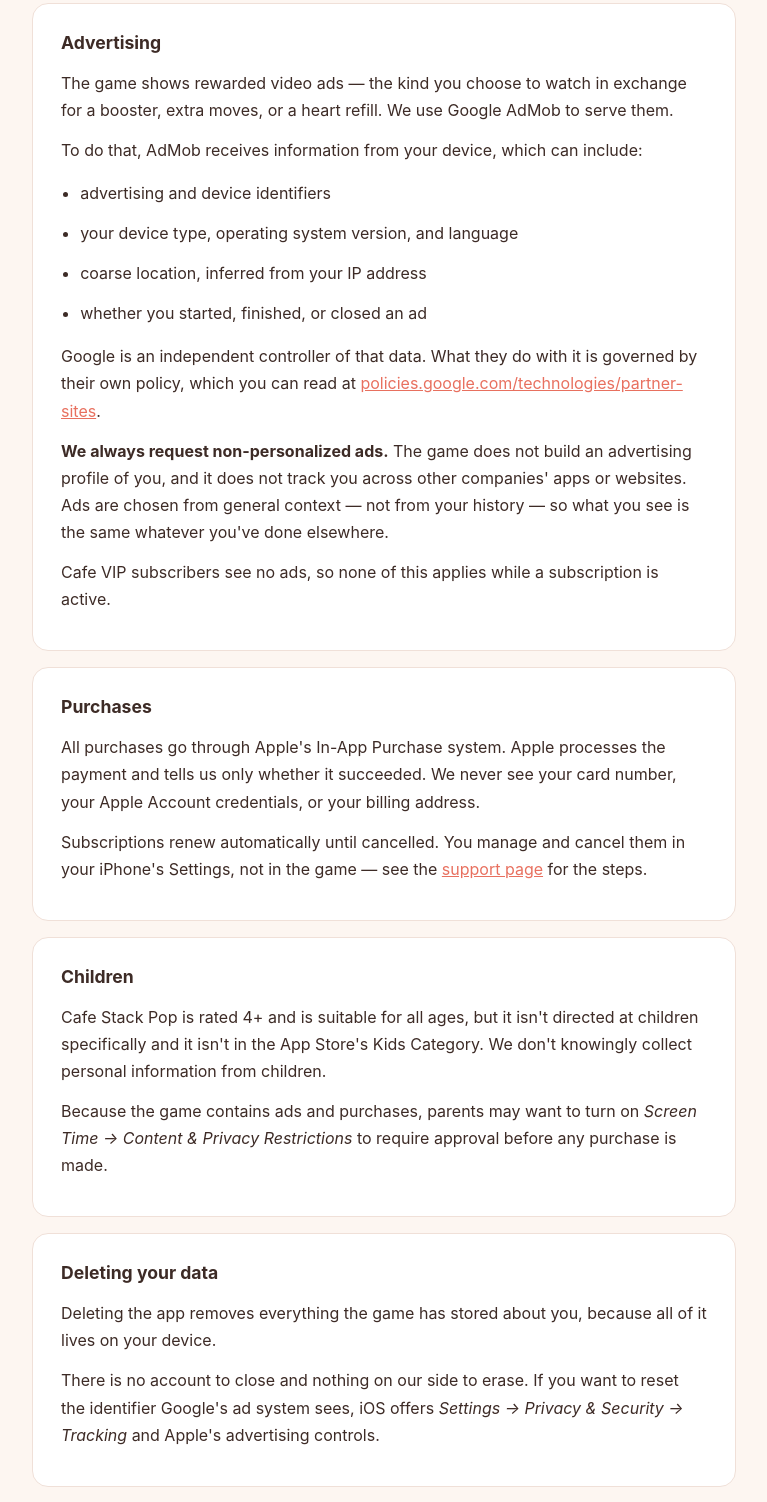
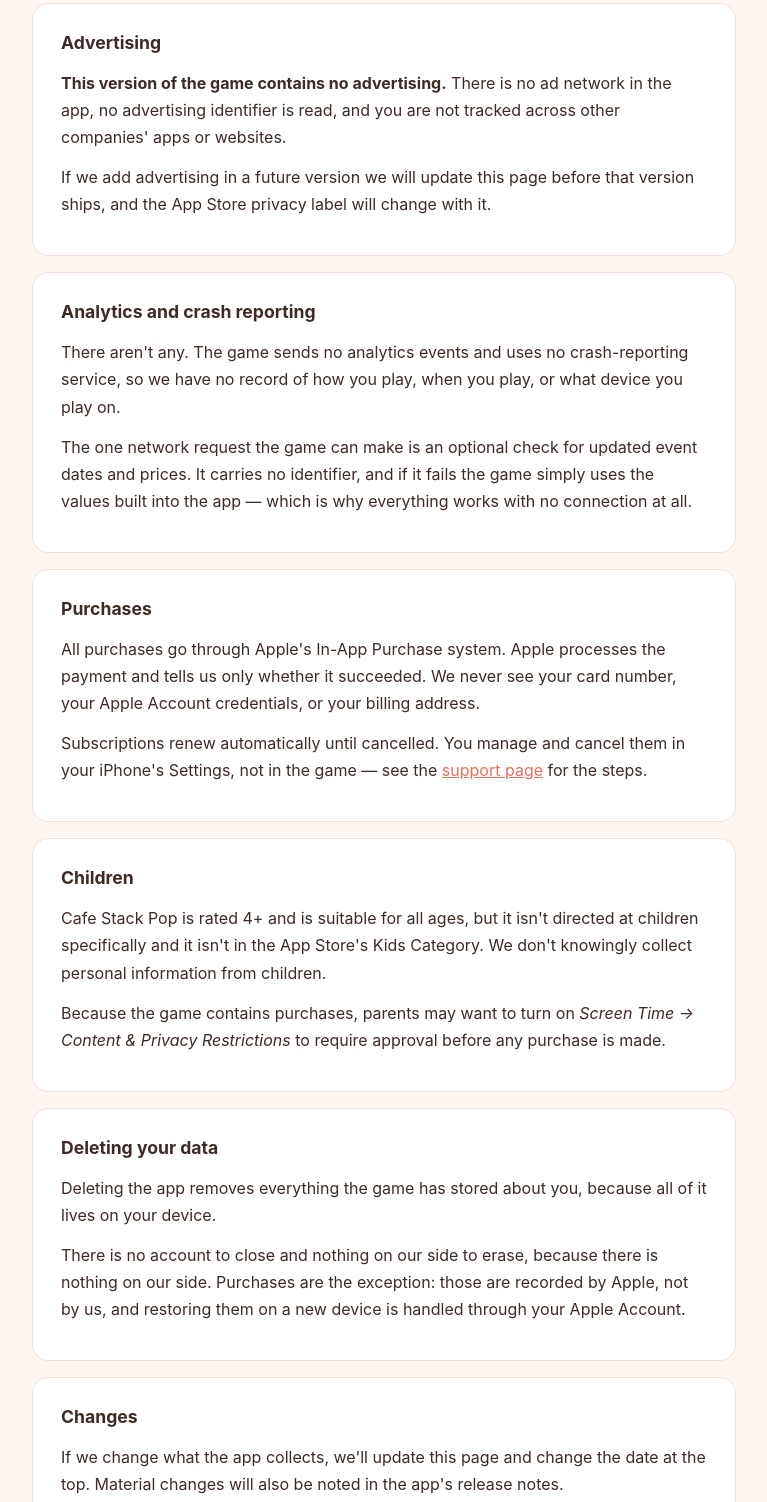
Before and after one commit to Shuhratjon1010/cafestackpop-support, a plain HTML site: page privacy.html in a window 1280 px wide. Shown: the part 607-2109 px from the top of the page, without its empty margins (256-1023 px from the left). Drawn offline with Linux system fonts and the light colour scheme.

Commit message:
1.0 ships without ads: remove AdMob advertising section, state no data collection

```diff
--- a/privacy.html
+++ b/privacy.html
@@ -43,8 +43,8 @@
       stays on your phone.
     </p>
     <p>
-      This policy explains the parts that aren't quite that simple — mainly
-      advertising. It covers the Cafe Stack Pop iOS app, published by
+      In fact the game collects nothing at all. This policy explains what that
+      means in practice, and covers the Cafe Stack Pop iOS app, published by
       Daler&nbsp;Soliev.
     </p>
   </div>
@@ -65,32 +65,28 @@
   <div class="card">
     <h2>Advertising</h2>
     <p>
-      The game shows rewarded video ads — the kind you choose to watch in
-      exchange for a booster, extra moves, or a heart refill. We use Google
-      AdMob to serve them.
-    </p>
-    <p>To do that, AdMob receives information from your device, which can include:</p>
-    <ul>
-      <li>advertising and device identifiers</li>
-      <li>your device type, operating system version, and language</li>
-      <li>coarse location, inferred from your IP address</li>
-      <li>whether you started, finished, or closed an ad</li>
-    </ul>
-    <p>
-      Google is an independent controller of that data. What they do with it is
-      governed by their own policy, which you can read at
-      <a href="https://policies.google.com/technologies/partner-sites">policies.google.com/technologies/partner-sites</a>.
+      <strong>This version of the game contains no advertising.</strong> There
+      is no ad network in the app, no advertising identifier is read, and you
+      are not tracked across other companies' apps or websites.
     </p>
     <p>
-      <strong>We always request non-personalized ads.</strong> The game does not
-      build an advertising profile of you, and it does not track you across
-      other companies' apps or websites. Ads are chosen from general context —
-      not from your history — so what you see is the same whatever you've done
-      elsewhere.
+      If we add advertising in a future version we will update this page before
+      that version ships, and the App Store privacy label will change with it.
+    </p>
+  </div>
+
+  <div class="card">
+    <h2>Analytics and crash reporting</h2>
+    <p>
+      There aren't any. The game sends no analytics events and uses no
+      crash-reporting service, so we have no record of how you play, when you
+      play, or what device you play on.
     </p>
     <p>
-      Cafe VIP subscribers see no ads, so none of this applies while a
-      subscription is active.
+      The one network request the game can make is an optional check for
+      updated event dates and prices. It carries no identifier, and if it fails
+      the game simply uses the values built into the app — which is why
+      everything works with no connection at all.
     </p>
   </div>
 
@@ -116,7 +112,7 @@
       Category. We don't knowingly collect personal information from children.
     </p>
     <p>
-      Because the game contains ads and purchases, parents may want to turn on
+      Because the game contains purchases, parents may want to turn on
       <em>Screen Time → Content &amp; Privacy Restrictions</em> to require
       approval before any purchase is made.
     </p>
@@ -129,10 +125,10 @@
       all of it lives on your device.
     </p>
     <p>
-      There is no account to close and nothing on our side to erase. If you
-      want to reset the identifier Google's ad system sees, iOS offers
-      <em>Settings → Privacy &amp; Security → Tracking</em> and Apple's
-      advertising controls.
+      There is no account to close and nothing on our side to erase, because
+      there is nothing on our side. Purchases are the exception: those are
+      recorded by Apple, not by us, and restoring them on a new device is
+      handled through your Apple Account.
     </p>
   </div>
 
```
